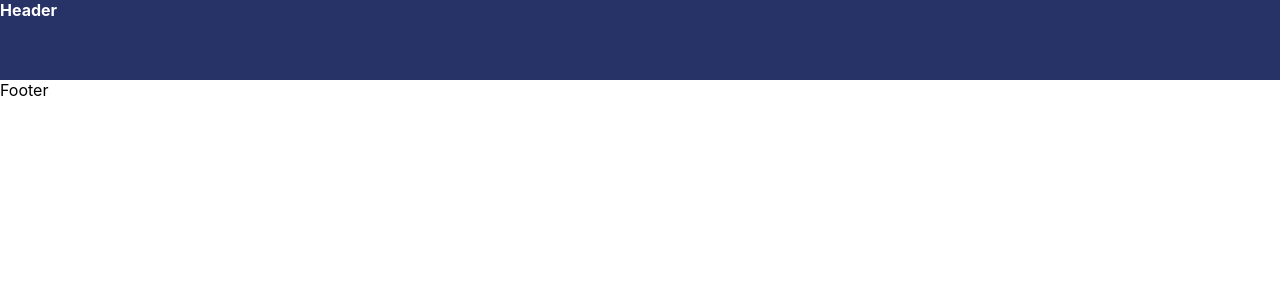
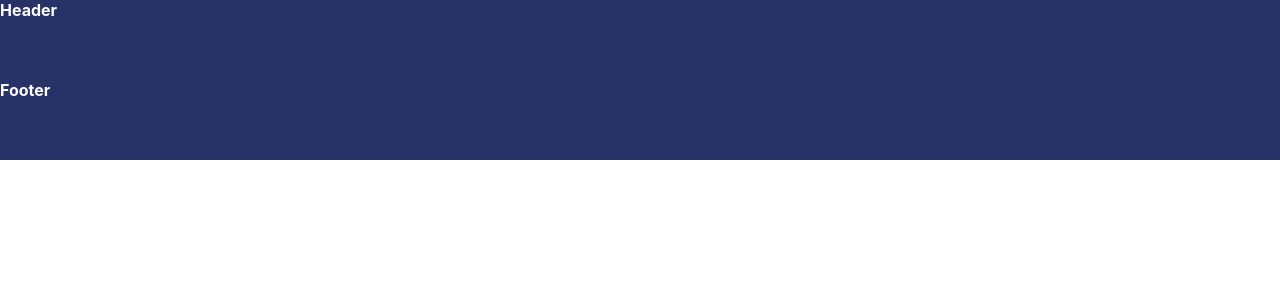
Before and after one commit to ThomasDruart/pp-GIF-Website, a React (Create React App) app: page / in a window 1280 px wide. Shown: the top 300 px of the page. Built offline with nearby package versions, Linux system fonts and the light colour scheme.

Commit message:
header and footer created

```diff
--- a/src/components/Footer.js
+++ b/src/components/Footer.js
@@ -1,5 +1,13 @@
 import React from "react";
+import styled from "styled-components";
 
-export default function Header() {
-  return <div>Footer</div>;
+const FooterStyled = styled.div`
+  height: 10vh;
+  background-color: #273266;
+  color: white;
+  font-weight: bold;
+`;
+
+export default function Footer() {
+  return <FooterStyled>Footer</FooterStyled>;
 }
```
